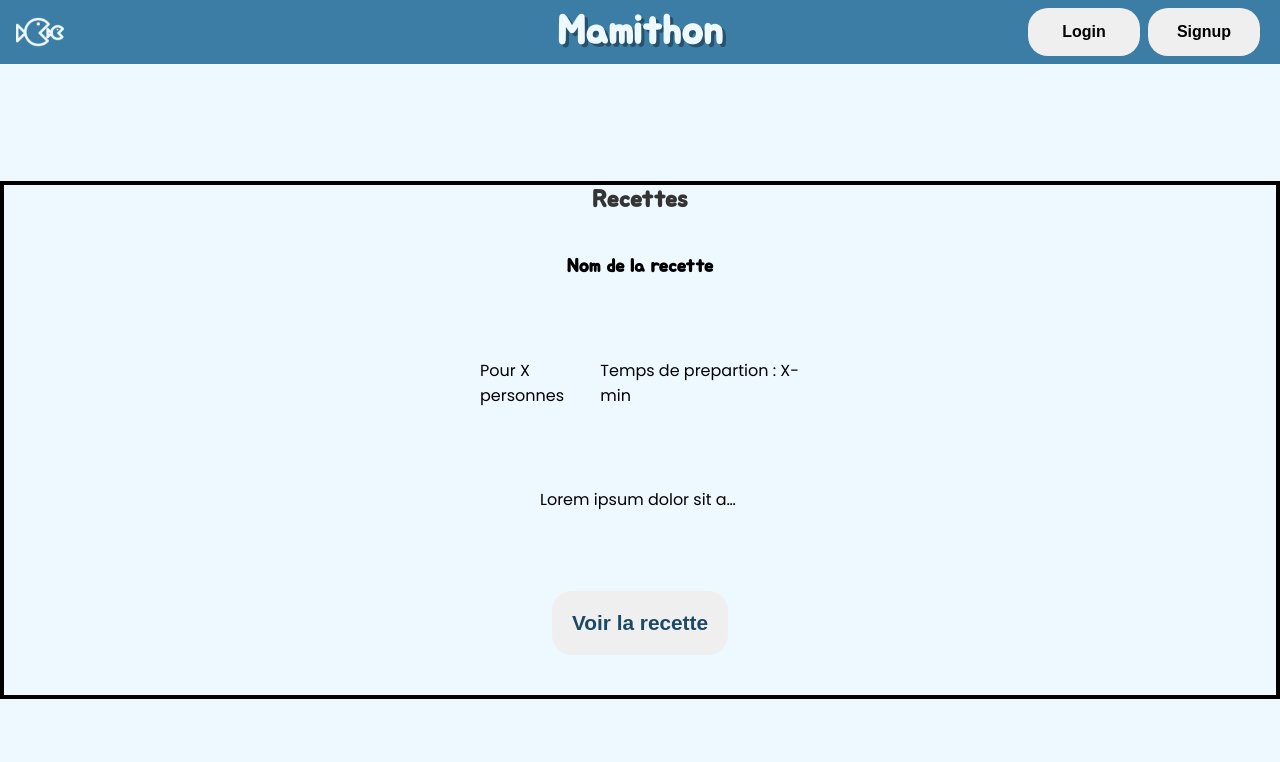
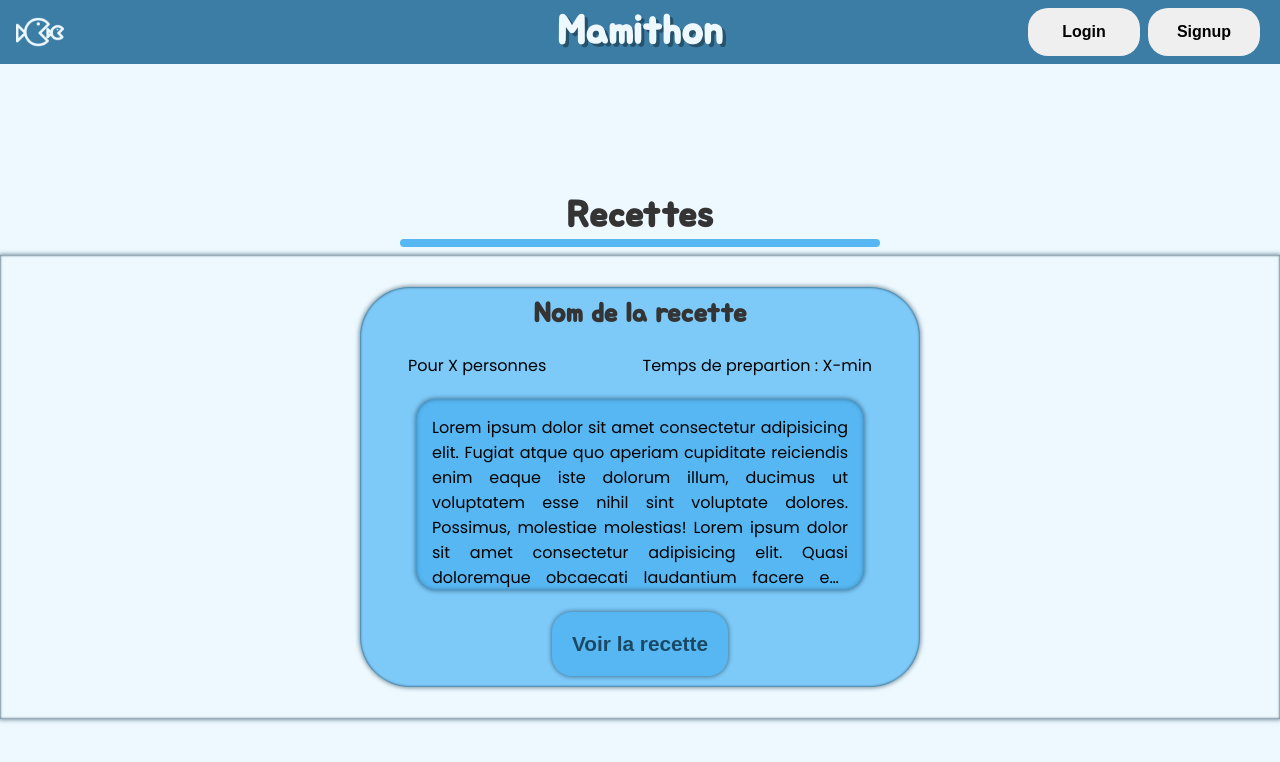
Before and after one commit to MamiThon/Front, a Vue app in the folder mamithon/: page / in a window 1280 px wide. Shown: the top 762 px of the page. Built offline with nearby package versions, Linux system fonts and the light colour scheme.

Commit message:
💄| add some style to home page

```diff
--- a/mamithon/src/App.vue
+++ b/mamithon/src/App.vue
@@ -36,6 +36,7 @@ export default {
   --var-color5: #2D5E7D;
   --var-color6: #3C7DA6;
   --var-color7: #57B7F2;
+  --var-color8: #343434;
 }
 
 
--- a/mamithon/src/components/Recipes.vue
+++ b/mamithon/src/components/Recipes.vue
@@ -1,40 +1,35 @@
 <template>
   <div class="content-recipes">
-        <h2 class="title-recipes">
-            Recettes
-        </h2>
+    <span class="container-title">
+      <h3 class="title-recipes">Recettes</h3>
+    </span>
     <div class="content-card-recettes">
       <div class="card">
-                <h3> Nom de la recette</h3>
+        <h3>Nom de la recette</h3>
         <span class="info">
           <p>Pour X personnes</p>
           <p>Temps de prepartion : X-min</p>
         </span>
         <p class="Step">
-                    Lorem ipsum dolor sit amet consectetur adipisicing elit. Fugiat atque quo aperiam cupiditate reiciendis
-                    enim eaque iste dolorum illum, ducimus ut voluptatem esse nihil sint voluptate dolores. Possimus,
-                    molestiae molestias! Lorem ipsum dolor sit amet consectetur adipisicing elit. Quasi doloremque obcaecati
-                    laudantium facere eos facilis labore porro, perferendis dolor eum consectetur fugiat. Incidunt
-                    consequuntur temporibus adipisci sunt. Earum, dolore fugit.
+          Lorem ipsum dolor sit amet consectetur adipisicing elit. Fugiat atque
+          quo aperiam cupiditate reiciendis enim eaque iste dolorum illum,
+          ducimus ut voluptatem esse nihil sint voluptate dolores. Possimus,
+          molestiae molestias! Lorem ipsum dolor sit amet consectetur
+          adipisicing elit. Quasi doloremque obcaecati laudantium facere eos
+          facilis labore porro, perferendis dolor eum consectetur fugiat.
+          Incidunt consequuntur temporibus adipisci sunt. Earum, dolore fugit.
         </p>
-                <button>
-                    Voir la recette
-                </button>
+        <button>Voir la recette</button>
       </div>
     </div>
   </div>
-
 </template>
 
 <script>
-
 export default {
   name: "lastRecipes",
-    components: {
-    },
-
+  components: {},
 };
-
 </script>
 
 <style scoped>
@@ -45,8 +40,36 @@ export default {
   justify-content: flex-start;
   width: 100vw;
   height: auto;
-    border: 4px solid black; /* A SUPPRIMER (pour voir les separation) */
-    /* background-color: fuchsia; */
+}
+
+.container-title {
+  display: flex;
+  flex-direction: row;
+  align-items: center;
+  justify-content: center;
+  width: 30rem;
+  height: auto;
+  margin-top: 2rem;
+  position: relative;
+}
+
+.title-recipes {
+  text-align: center;
+  font-size: 2.3rem;
+  font-weight: bold;
+  color: var(--var-color8);
+  width: 10rem;
+}
+
+.title-recipes::after {
+  content: "";
+  display: block;
+  position: absolute;
+  width: 100%;
+  height: 0.5rem;
+  background-color: var(--var-color7);
+  border-radius: 20px;
+  left: 0;
 }
 
 .content-card-recettes {
@@ -56,8 +79,23 @@ export default {
   justify-content: space-around;
   width: 100%;
   height: auto;
-    /* background-color: blue; */
+  padding: 2rem 0rem 2rem 0rem;
   overflow-x: scroll;
+  box-shadow: inset 0px 0px 2px 1px rgba(30, 64, 84, 0.55),
+    0px 0px 4px 1px rgba(30, 64, 84, 0.55);
+  margin-top: 1rem;
+}
+
+::-webkit-scrollbar {
+  height: 0.5rem;
+  width: 0.5rem;
+  background-color: transparent;
+  border-radius: 20px;
+}
+
+::-webkit-scrollbar-thumb {
+  background-color: var(--var-color7);
+  border-radius: 20px;
 }
 
 .card {
@@ -65,10 +103,18 @@ export default {
   flex-direction: column;
   align-items: center;
   justify-content: space-around;
-    width: 20rem;
-    height: 30rem;
-    /* background-color: green; */
+  width: 35rem;
+  height: 25rem;
+  background-color: var(--var-color3);
   border-radius: 50px;
+  box-shadow: inset 0px 0px 2px 1px rgba(30, 64, 84, 0.55),
+    0px 0px 4px 1px rgba(30, 64, 84, 0.55);
+}
+
+.card h3 {
+  font-size: 1.7rem;
+  font-weight: bold;
+  color: var(--var-color8);
 }
 
 .info {
@@ -78,7 +124,6 @@ export default {
   justify-content: space-around;
   width: 100%;
   height: auto;
-    /* background-color: yellow; */
 }
 
 .info p {
@@ -86,12 +131,21 @@ export default {
 }
 
 .Step {
-    /* background-color: red; */
+  background-color: var(--var-color7);
+  border-radius: 20px;
+  text-align: justify;
+  padding: 1rem 1rem 0 1rem;
   position: relative;
+  display: -webkit-box;
+  -webkit-line-clamp: 7; /* Le nombre de lignes que vous voulez afficher */
+  -webkit-box-orient: vertical;
   overflow: hidden;
+  white-space: pre-line;
   text-overflow: ellipsis;
-    white-space: nowrap;
-    max-width: 200px;
+  max-width: 80%;
+  height: auto;
+  box-shadow: inset 0px 0px 4px 0px rgba(30, 64, 84, 0.55),
+    0px 0px 4px 1px rgba(30, 64, 84, 0.55);
 }
 
 button {
@@ -100,10 +154,16 @@ button {
   width: 11rem;
   height: 4rem;
   border-radius: 20px;
-    /* background-color: var(--var-color3); */
-    /* box-shadow: 0px 4px 4px 0px rgba(30, 64, 84, 0.55); */
+  background-color: var(--var-color7);
+  box-shadow: 0px 0px 4px 1px rgba(30, 64, 84, 0.55);
   font-size: 1.3rem;
   font-weight: bold;
   color: var(--var-color);
 }
+
+button:hover {
+  cursor: pointer;
+  box-shadow: inset 0px 0px 4px 1px rgba(30, 64, 84, 0.55);
+}
+
 </style>
```
Lines whose indentation alone changed are shown as unchanged.
